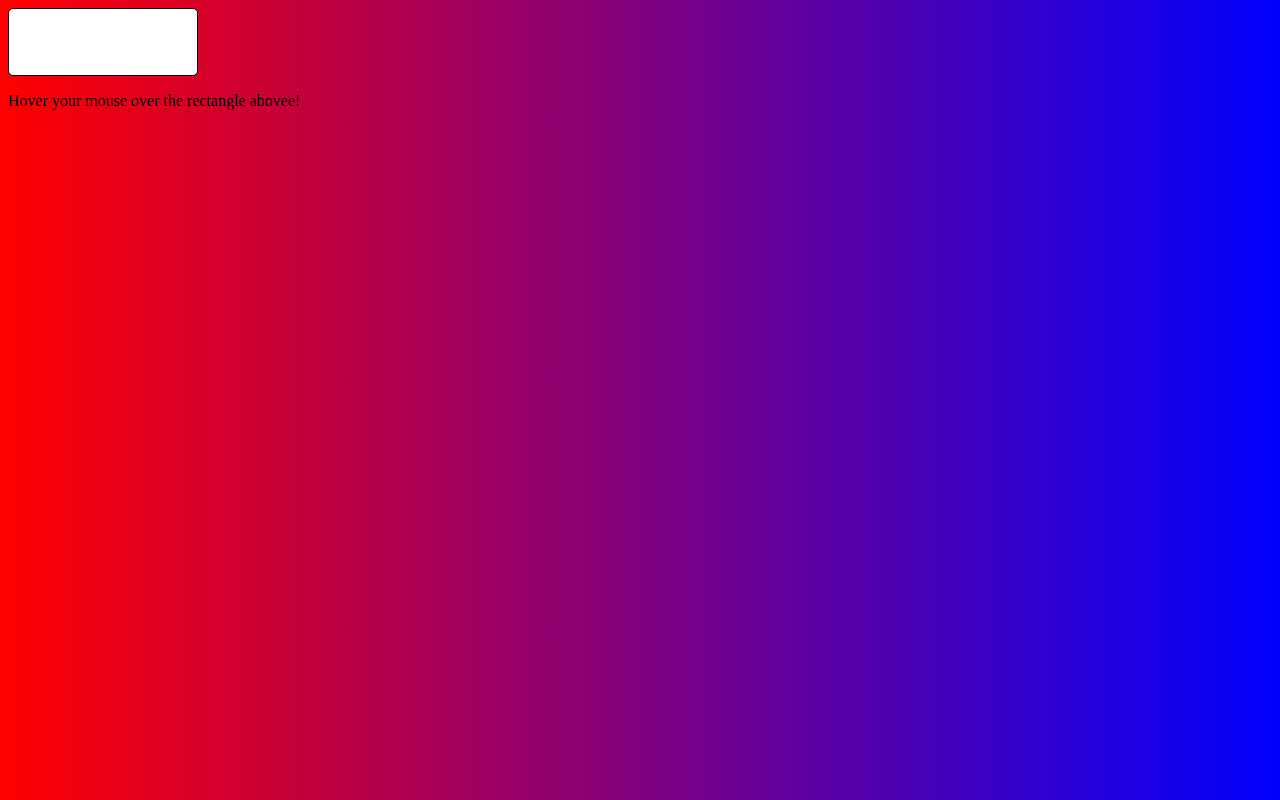
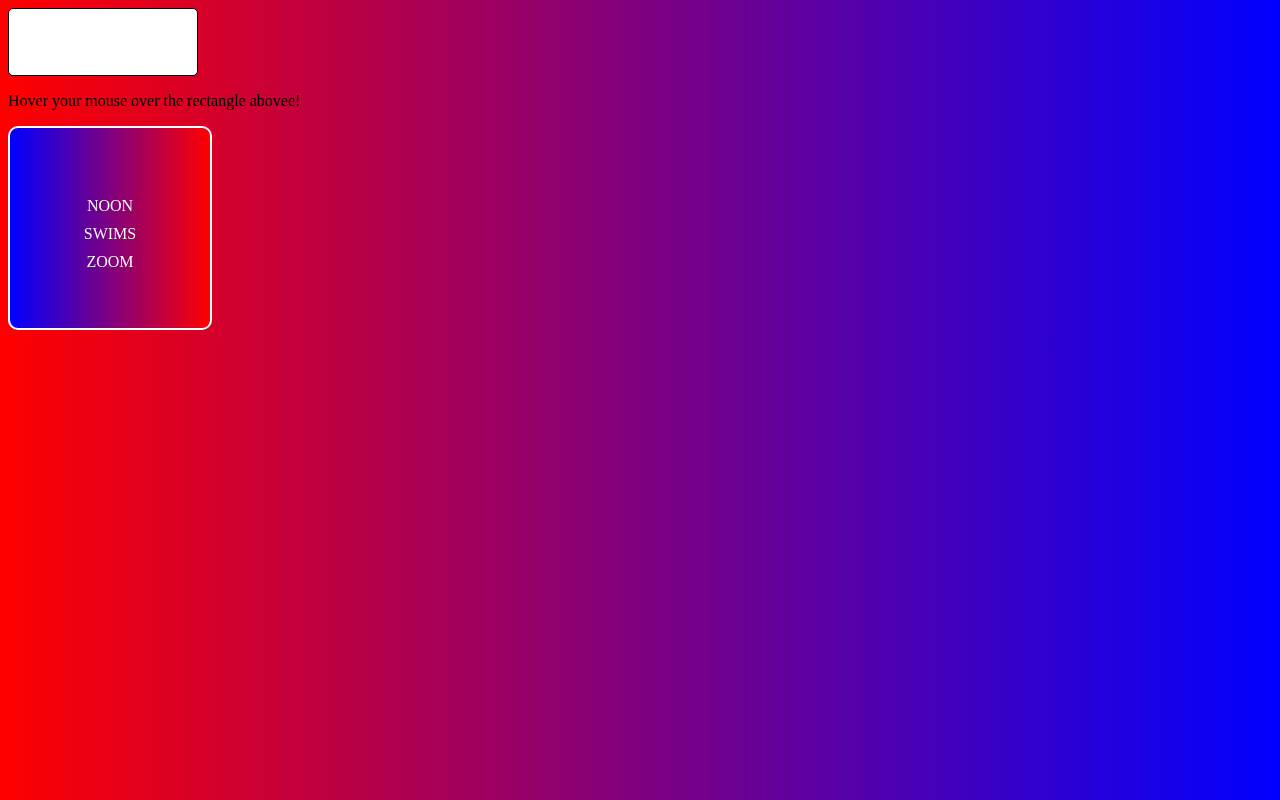
Before and after one commit to saptarsidebnath98/htmlCss-practice, a plain HTML site: page AdvanceHtmlCss/transition.html in a window 1280 px wide. Both pictures are taken after a click on the button "Transition!". Drawn offline with Linux system fonts and the light colour scheme.

Commit message:
display: block

```diff
--- a/AdvanceHtmlCss/transition.html
+++ b/AdvanceHtmlCss/transition.html
@@ -42,7 +42,7 @@
             width: 200px;
             border-radius: 10px;
             border:2px solid white ;
-
+            display: none;
             background: linear-gradient(to right, blue, red);
             transition: transform 2s 1s;
           }
@@ -82,10 +82,10 @@
       const menu = document.querySelector('#menu');
 
       btn.addEventListener('click', () => {
-        if( menu.style.display !== "none"){
+        if( menu.style.display !== "block"){
+          menu.style.display = "block";
+        }else{
           menu.style.display = "none";
-        }else{
-          menu.style.display = "block";
         }
 
       console.log("btn was clicked");
```
